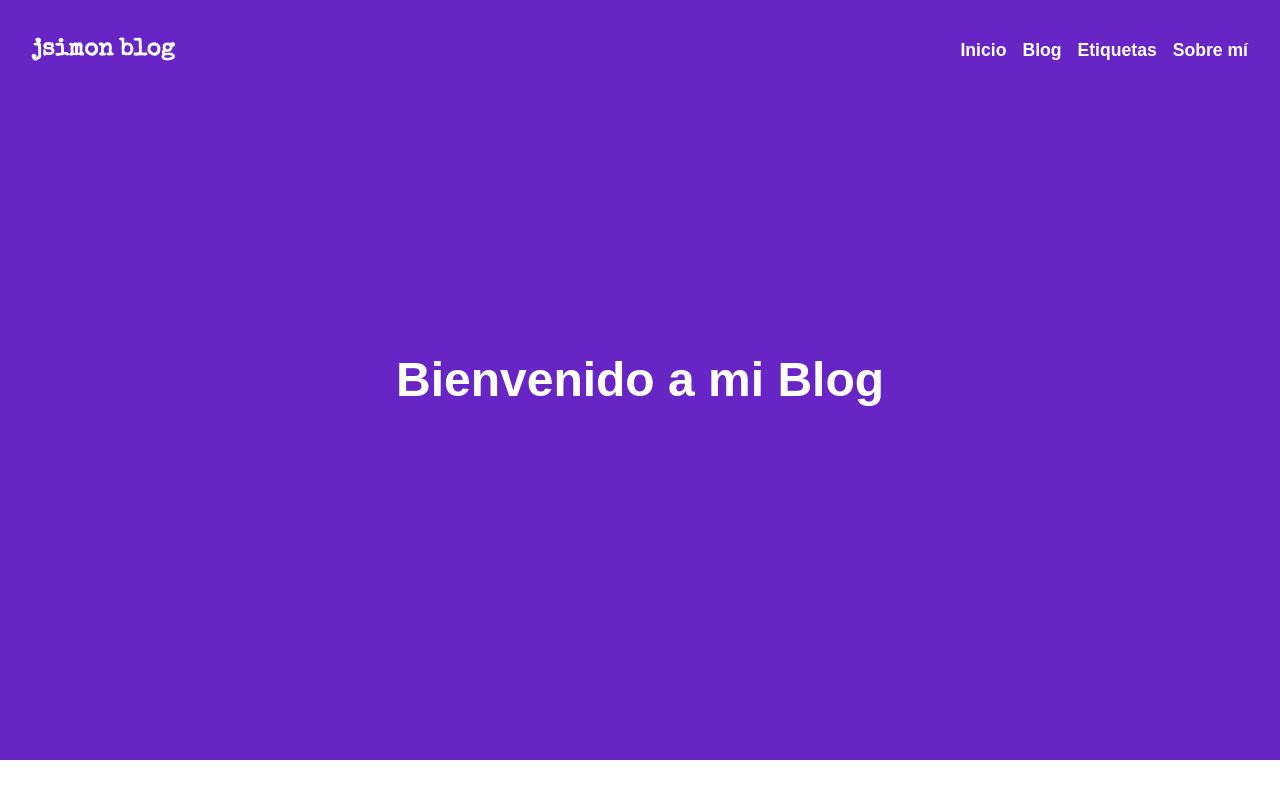
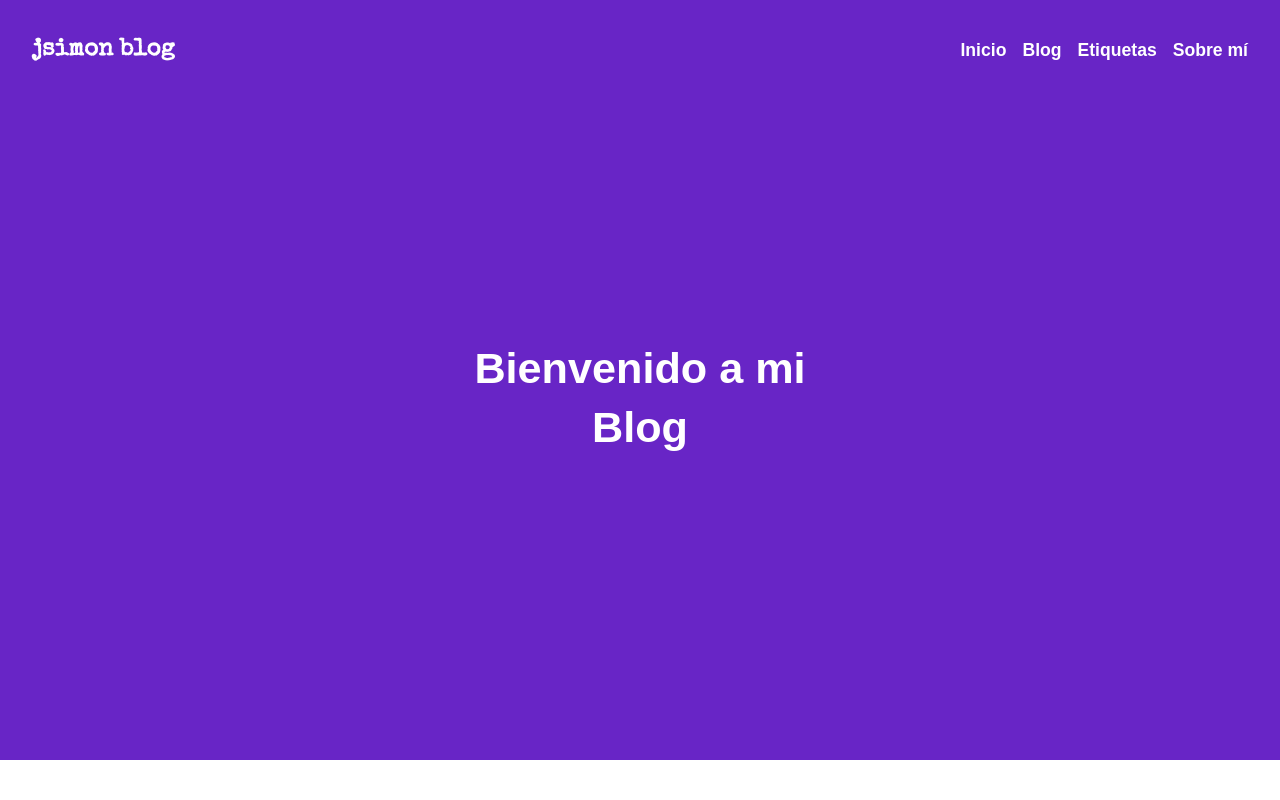
Before and after one commit to JSimonDev/JSimonBlog, an Astro site: page / in a window 1280 px wide. Shown: the top 800 px of the page. Built offline with nearby package versions, Linux system fonts and the light colour scheme; Astro itself is replaced by a stand-in of ours; a web font is replaced by a local one.

```diff
--- a/src/components/Hero.astro
+++ b/src/components/Hero.astro
@@ -7,14 +7,16 @@
 const { title, color }: Props = Astro.props;
 ---
 
-<main
-  class=`flex flex-col ${color ?? "bg-primary"} text-white  justify-center items-center w-full text-center mx-auto h-[60svh] md:h-[80svh] lg:h-[80vh] xl:h-[95vh]`
+<header
+  class=`post-header flex justify-center ${color ?? "bg-primary"}  text-white w-full text-center mx-auto px-[20px] py-[140px] lg:pt-[180px] lg:px[20px] lg:pb-[160px] xl:h-[95dvh]`
 >
+<div class="post-header-content flex flex-col items-center max-w-[700px] m-auto">
   <slot name="date" />
-  <h1 class="text-3xl text-white md:text-5xl w-5/6">{title}</h1>
+  <h1 class="text-3xl leading-snug text-white md:text-[2.7rem] w-5/6 mt-4">{title}</h1>
   <slot name="title" />
 
   <slot name="description" />
   <slot name="author" />
   <slot />
-</main>
+</div>
+</he>
```
